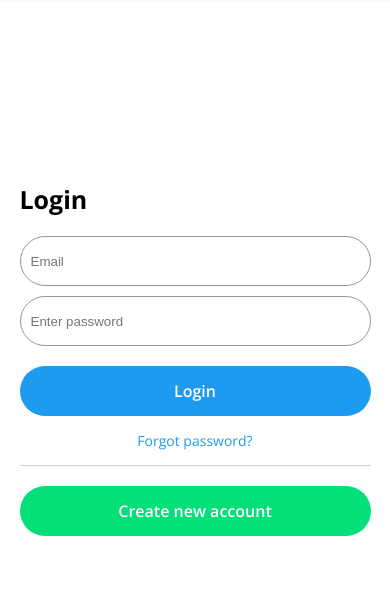
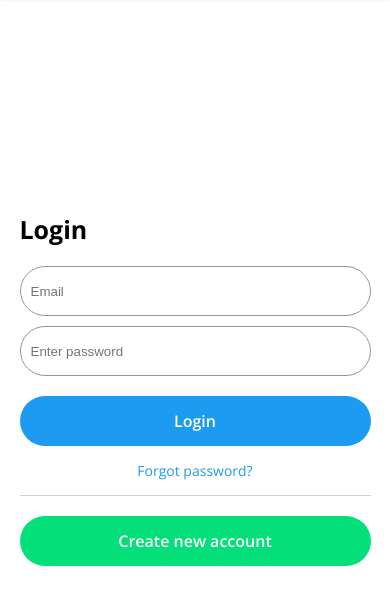
Before and after one commit to lukeqwrt/social-oasis, a plain HTML site: page index.html in a window 390 px wide. Shown: the part 63-668 px from the top of the page. Drawn offline with nearby package versions, Linux system fonts and the light colour scheme; no server answers.

Commit message:
position of login form

```diff
--- a/login.css
+++ b/login.css
@@ -372,6 +372,10 @@ header nav .account .dropdown:nth-child(4) i{
 
 @media screen and (max-width: 949px){
     .choose{
+        position: absolute;
+        top: 30px;
+        left: 50%;
+        transform:translate(-50%,0);
         /* background: #F7F8FA; */
         height: 100vh;
         display: grid;
@@ -381,6 +385,7 @@ header nav .account .dropdown:nth-child(4) i{
         justify-items: center;
         column-gap: 20px;
         max-width: 1200px;
+        width: 100%;
         margin: 0 auto;
     }
     .choose svg{
```
